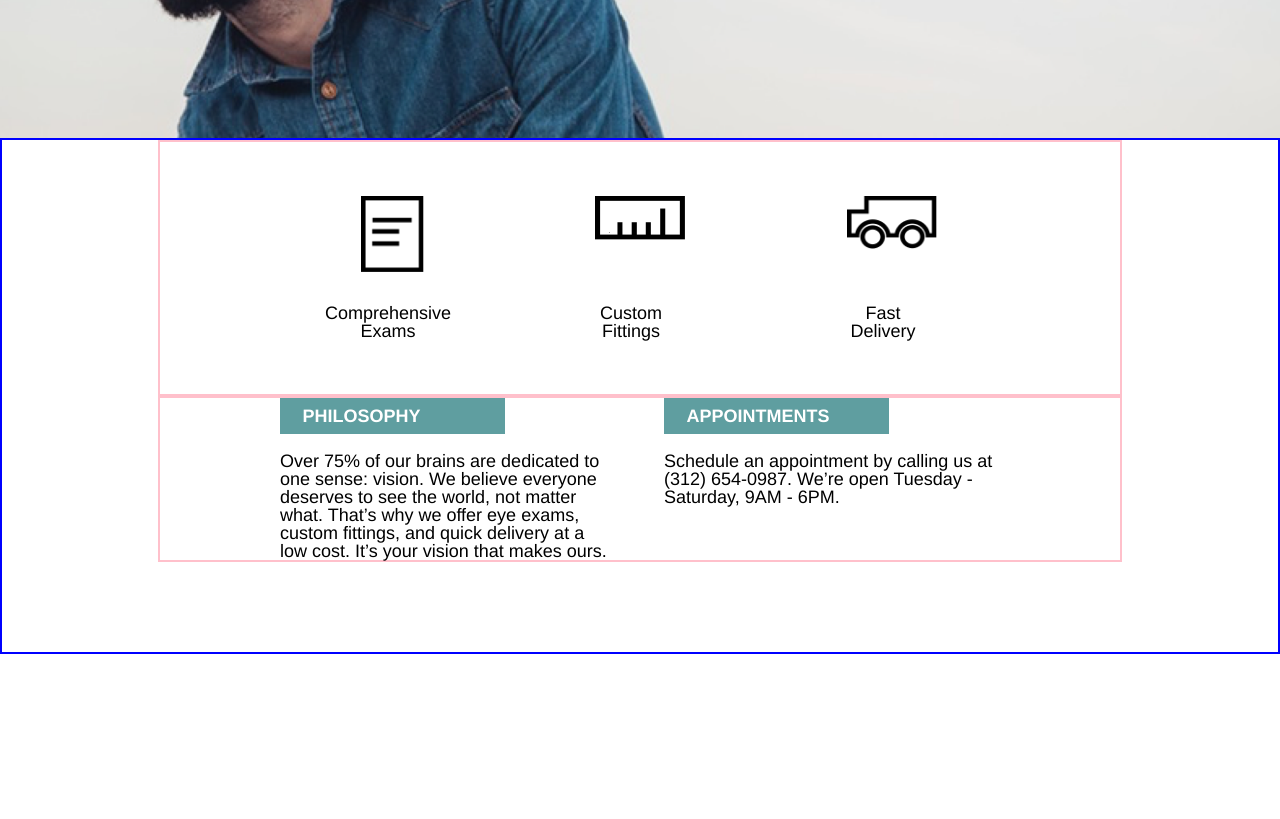
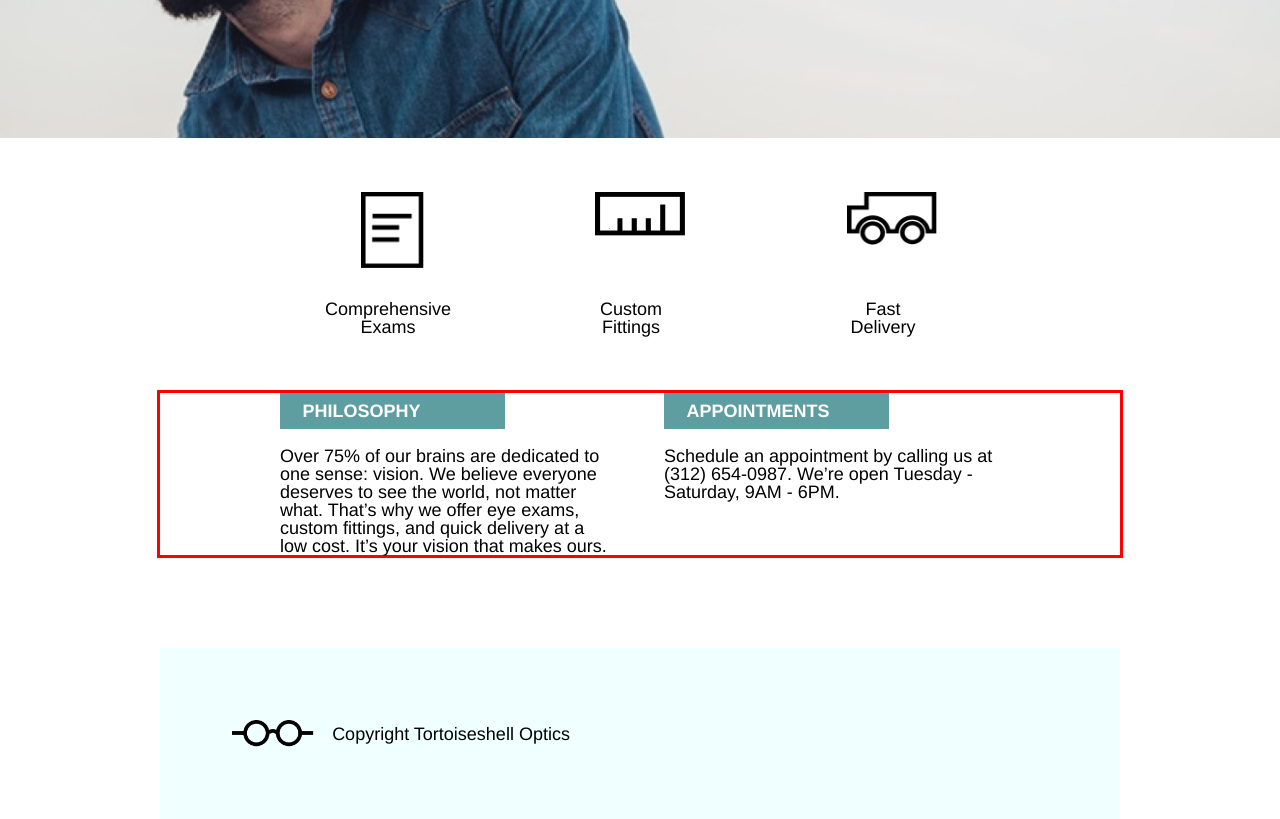
Before and after one commit to sajover/tortoiseshell_optics2, a plain HTML site: page index.html in a window 1280 px wide. Shown: the part 420-1239 px from the top of the page. Before the commit the page ends 1074 px from the top, so only its background shows below. Drawn offline with Linux system fonts and the light colour scheme; files whose address does not match are found by name.

Commit message:
Add desktop size.

```diff
--- a/index.html
+++ b/index.html
@@ -50,6 +50,12 @@
           <p>Schedule an appointment by calling us at (312) 654-0987. We’re open Tuesday - Saturday, 9AM - 6PM.</p>
         </div>
       </div>
+      <footer class="container">
+        <div class="copyright">
+          <img src="resources/images/logo-black.png" alt="logo">
+          <span>Copyright Tortoiseshell Optics</span>
+        </div>
+      </footer>
     </div> <!--end of background-->
   </body>
 </html>
--- a/resources/css/style.css
+++ b/resources/css/style.css
@@ -3,11 +3,11 @@ html {
   line-height: 1.4;
   background-color: white;
   font-family: "Helvetica", sans-serif;
+
 }
 
 .container {
   width: 960px;
-  border: 2px solid pink;
 }
 
 
@@ -31,7 +31,7 @@ nav {
   justify-content: space-between;
   align-items: center;
   width: 100%;
-  padding: 1rem;
+  padding: 1rem 0rem;
 }
 
 .logo {
@@ -85,8 +85,6 @@ h1  {
   display: flex;
   align-items: center;
   flex-direction: column;
-  padding-bottom: 5rem;
-  border: 2px solid blue;
 }
 
 .icons {
@@ -106,8 +104,6 @@ h1  {
 .icon.paper, .icon.ruler {
   margin-right: 6rem;
 }
-
-
 
 .paper img {
   width: 3.5rem;
@@ -130,6 +126,8 @@ h1  {
   display: flex;
   flex-direction: row;
   justify-content: center;
+  margin-bottom: 5rem;
+  border: 3px solid red;
 
 }
 
@@ -149,3 +147,25 @@ h1  {
 .philosophy.box{
   margin-right: 5%;
 }
+
+/* footer */
+
+footer {
+  background-color: azure;
+  padding: 4rem 0rem;
+}
+
+footer img {
+  padding-right: 1rem;
+  padding-left: 4rem;
+  height: 1.5rem;
+}
+
+.copyright {
+  display: flex;
+  flex-direction: row;
+  align-items: center;
+}
+footer span {
+  color: black;
+}
```
